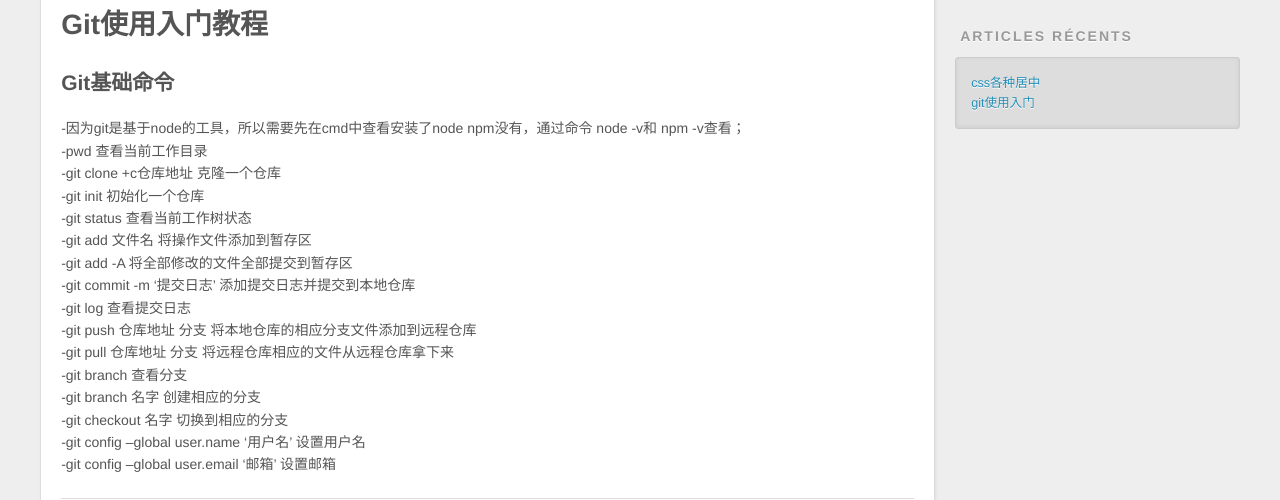
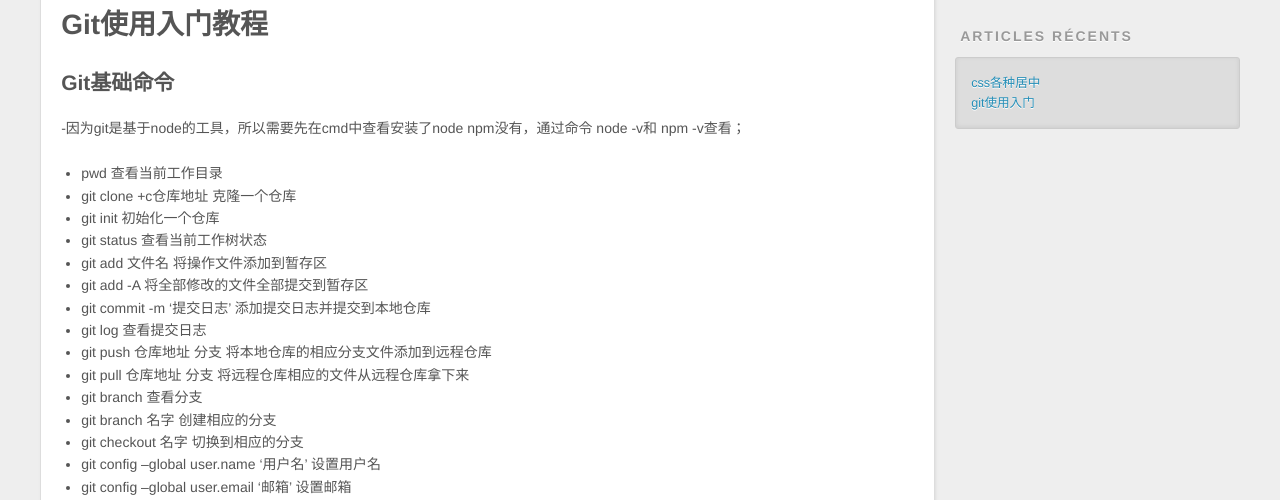
Before and after one commit to wlgz/wlgz.github.io, a plain HTML site: page 2016/10/04/git使用入门/index.html in a window 1280 px wide. Shown: the part 452-952 px from the top of the page. Drawn offline with nearby package versions, Linux system fonts and the light colour scheme.

Commit message:
Site updated: 2016-11-08 23:50:26

```diff
--- a/2016/10/04/git使用入门/index.html
+++ b/2016/10/04/git使用入门/index.html
@@ -5,16 +5,37 @@
 
   <title>git使用入门 | Wyp的博客</title>
   <meta name="viewport" content="width=device-width, initial-scale=1, maximum-scale=1">
-  <meta name="description" content="Git使用入门教程Git基础命令 -因为git是基于node的工具，所以需要先在cmd中查看安装了node npm没有，通过命令 node -v和 npm -v查看； -pwd  查看当前工作目录 -git clone +c仓库地址 克隆一个仓库 -git init 初始化一个仓库 -git status 查看当前工作树状态 -git add 文件名 将操作文件添加到暂存区 -git add -A">
+  <meta name="description" content="Git使用入门教程Git基础命令 -因为git是基于node的工具，所以需要先在cmd中查看安装了node npm没有，通过命令 node -v和 npm -v查看；
+
+pwd  查看当前工作目录
+git clone +c仓库地址 克隆一个仓库
+git init 初始化一个仓库
+git status 查看当前工作树状态
+git add 文件名 将操作文件添加到暂存区
+git add -A 将全部修">
 <meta property="og:type" content="article">
 <meta property="og:title" content="git使用入门">
 <meta property="og:url" content="http://yoursite.com/2016/10/04/git使用入门/index.html">
 <meta property="og:site_name" content="Wyp的博客">
-<meta property="og:description" content="Git使用入门教程Git基础命令 -因为git是基于node的工具，所以需要先在cmd中查看安装了node npm没有，通过命令 node -v和 npm -v查看； -pwd  查看当前工作目录 -git clone +c仓库地址 克隆一个仓库 -git init 初始化一个仓库 -git status 查看当前工作树状态 -git add 文件名 将操作文件添加到暂存区 -git add -A">
-<meta property="og:updated_time" content="2016-11-08T15:48:36.264Z">
+<meta property="og:description" content="Git使用入门教程Git基础命令 -因为git是基于node的工具，所以需要先在cmd中查看安装了node npm没有，通过命令 node -v和 npm -v查看；
+
+pwd  查看当前工作目录
+git clone +c仓库地址 克隆一个仓库
+git init 初始化一个仓库
+git status 查看当前工作树状态
+git add 文件名 将操作文件添加到暂存区
+git add -A 将全部修">
+<meta property="og:updated_time" content="2016-11-08T15:50:14.967Z">
 <meta name="twitter:card" content="summary">
 <meta name="twitter:title" content="git使用入门">
-<meta name="twitter:description" content="Git使用入门教程Git基础命令 -因为git是基于node的工具，所以需要先在cmd中查看安装了node npm没有，通过命令 node -v和 npm -v查看； -pwd  查看当前工作目录 -git clone +c仓库地址 克隆一个仓库 -git init 初始化一个仓库 -git status 查看当前工作树状态 -git add 文件名 将操作文件添加到暂存区 -git add -A">
+<meta name="twitter:description" content="Git使用入门教程Git基础命令 -因为git是基于node的工具，所以需要先在cmd中查看安装了node npm没有，通过命令 node -v和 npm -v查看；
+
+pwd  查看当前工作目录
+git clone +c仓库地址 克隆一个仓库
+git init 初始化一个仓库
+git status 查看当前工作树状态
+git add 文件名 将操作文件添加到暂存区
+git add -A 将全部修">
 
     <link rel="alternate" href="/atom.xml" title="Wyp的博客" type="application/atom+xml">
 
@@ -85,7 +106,24 @@
 
     <div class="article-entry" itemprop="articleBody">
 
-        <h1 id="Git使用入门教程"><a href="#Git使用入门教程" class="headerlink" title="Git使用入门教程"></a>Git使用入门教程</h1><h2 id="Git基础命令"><a href="#Git基础命令" class="headerlink" title="Git基础命令"></a>Git基础命令</h2><p> -因为git是基于node的工具，所以需要先在cmd中查看安装了node npm没有，通过命令 node -v和 npm -v查看；<br> -pwd  查看当前工作目录<br> -git clone +c仓库地址 克隆一个仓库<br> -git init 初始化一个仓库<br> -git status 查看当前工作树状态<br> -git add 文件名 将操作文件添加到暂存区<br> -git add -A 将全部修改的文件全部提交到暂存区<br> -git commit -m ‘提交日志’  添加提交日志并提交到本地仓库<br> -git log 查看提交日志<br> -git push 仓库地址 分支 将本地仓库的相应分支文件添加到远程仓库<br> -git pull 仓库地址 分支 将远程仓库相应的文件从远程仓库拿下来<br> -git branch 查看分支<br> -git branch 名字 创建相应的分支<br> -git checkout 名字 切换到相应的分支<br> -git config –global user.name ‘用户名’  设置用户名<br> -git config –global user.email ‘邮箱’   设置邮箱</p>
+        <h1 id="Git使用入门教程"><a href="#Git使用入门教程" class="headerlink" title="Git使用入门教程"></a>Git使用入门教程</h1><h2 id="Git基础命令"><a href="#Git基础命令" class="headerlink" title="Git基础命令"></a>Git基础命令</h2><p> -因为git是基于node的工具，所以需要先在cmd中查看安装了node npm没有，通过命令 node -v和 npm -v查看；</p>
+<ul>
+<li>pwd  查看当前工作目录</li>
+<li>git clone +c仓库地址 克隆一个仓库</li>
+<li>git init 初始化一个仓库</li>
+<li>git status 查看当前工作树状态</li>
+<li>git add 文件名 将操作文件添加到暂存区</li>
+<li>git add -A 将全部修改的文件全部提交到暂存区</li>
+<li>git commit -m ‘提交日志’  添加提交日志并提交到本地仓库</li>
+<li>git log 查看提交日志</li>
+<li>git push 仓库地址 分支 将本地仓库的相应分支文件添加到远程仓库</li>
+<li>git pull 仓库地址 分支 将远程仓库相应的文件从远程仓库拿下来</li>
+<li>git branch 查看分支</li>
+<li>git branch 名字 创建相应的分支</li>
+<li>git checkout 名字 切换到相应的分支</li>
+<li>git config –global user.name ‘用户名’  设置用户名</li>
+<li>git config –global user.email ‘邮箱’   设置邮箱</li>
+</ul>
 
 
     </div>
```
Also changed, not shown: index.html (+18 -1 lines).
